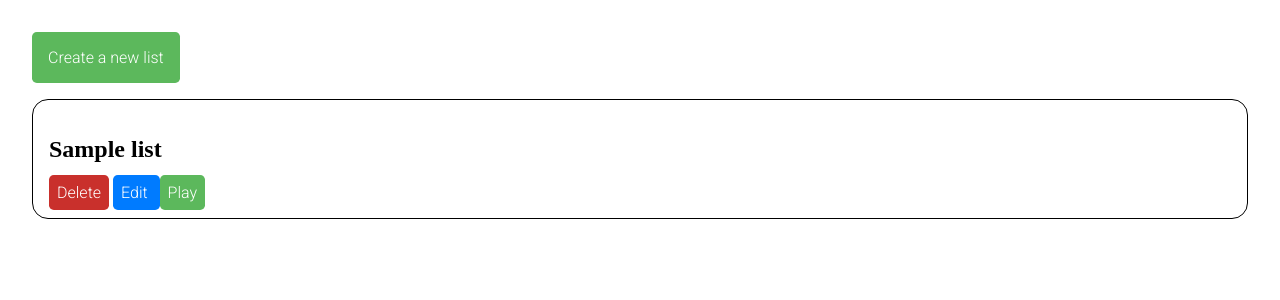
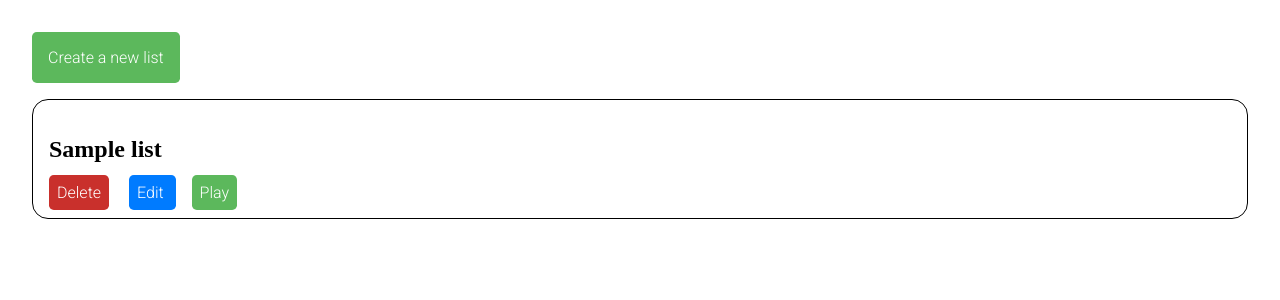
Before and after one commit to abhi-kr-2100/leasik, a Django app: template leasikApp/templates/leasikApp/list_list.html in a window 1280 px wide. Shown: the part 80-380 px from the top of the page. Run offline with Django 4.2, Linux system fonts and the light colour scheme; the template is opened without the code that fills it: values that come from a table or form of the project are taken from there, others are empty; a user stored in the database is signed in; tables that the repository leaves empty hold one stand-in row (values such as "Sample post").

Commit message:
Add space between buttons on the page

```diff
--- a/leasikApp/static/leasikApp/styles/list_list.css
+++ b/leasikApp/static/leasikApp/styles/list_list.css
@@ -31,6 +31,7 @@
 
 .word-list-actions a {
     padding: 0.5em;
+    margin-right: 1em;
 
     color: white;
 
```
